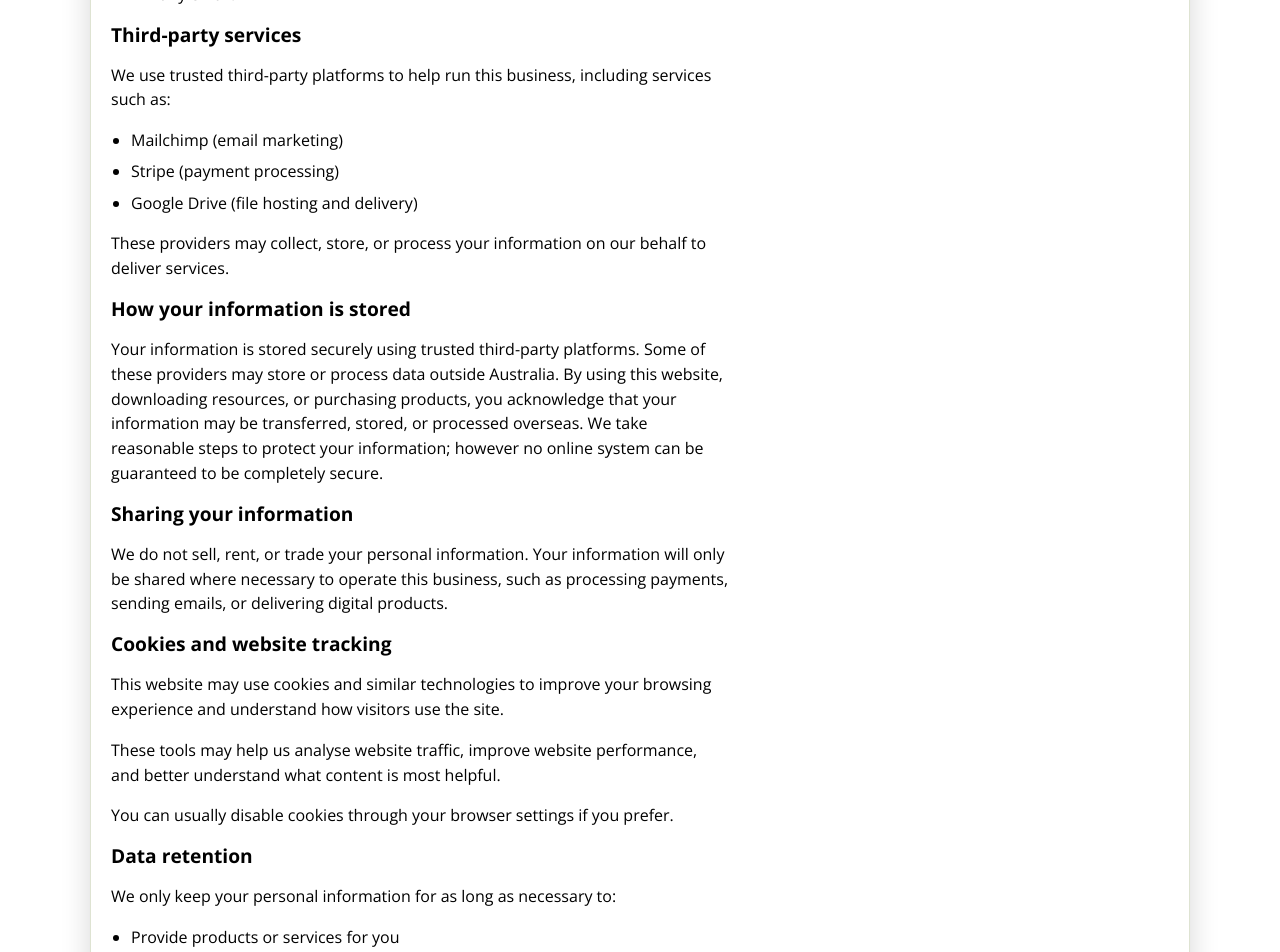
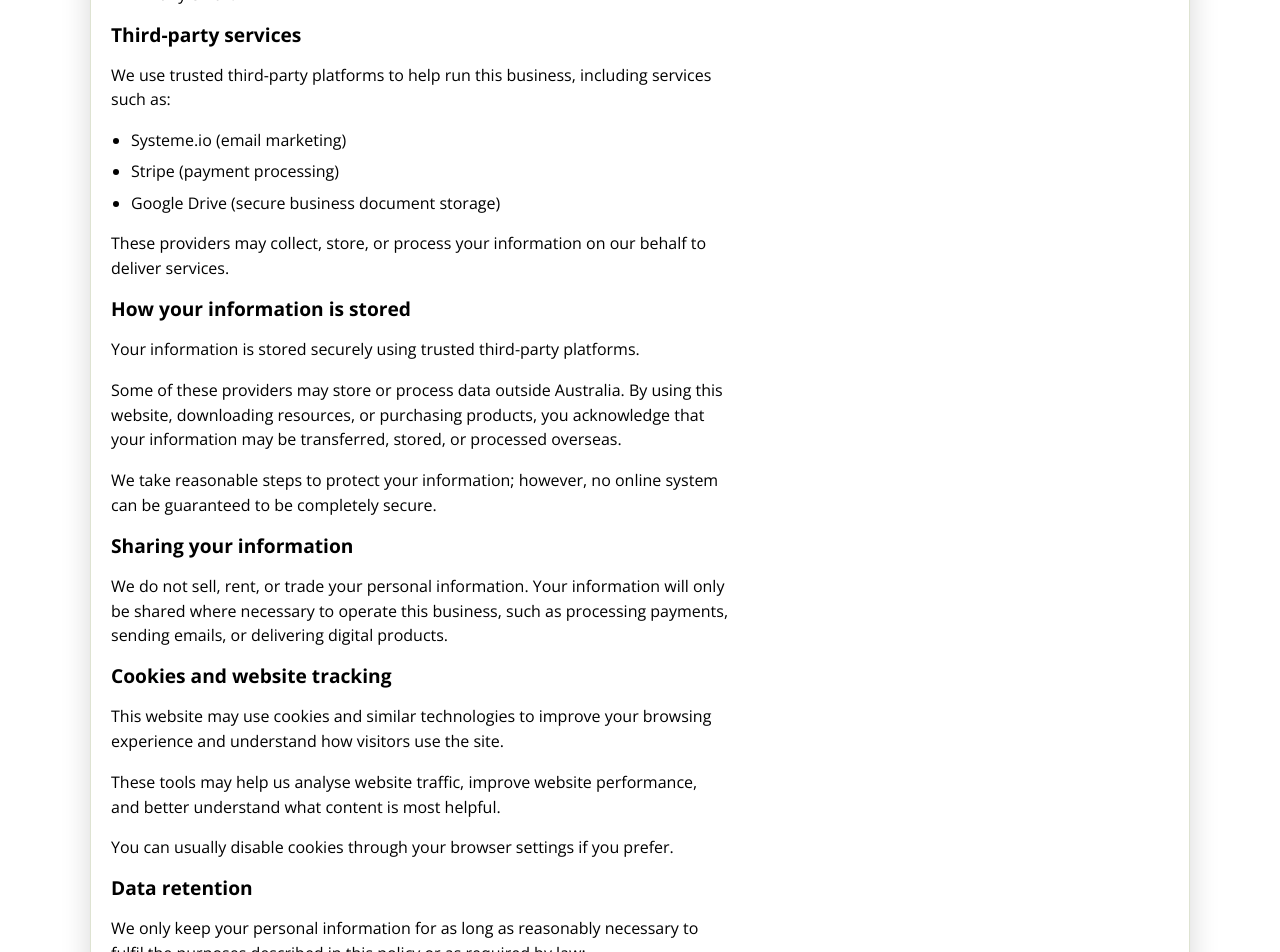
Before and after one commit to JacksonDickfos/turningtideproject, a Next.js app: page /privacy in a window 1280 px wide. Shown: the part 1220-2172 px from the top of the page. Built offline with nearby package versions, Linux system fonts and the light colour scheme.

Commit message:
Update Privacy Policy copy for third-party services and retention.
Co-authored-by: Cursor <cursoragent@cursor.com>

```diff
--- a/src/app/privacy/page.tsx
+++ b/src/app/privacy/page.tsx
@@ -81,9 +81,9 @@ export default function PrivacyPage() {
                 as:
               </p>
               <ul className="legalList">
-                <li>Mailchimp (email marketing)</li>
+                <li>Systeme.io (email marketing)</li>
                 <li>Stripe (payment processing)</li>
-                <li>Google Drive (file hosting and delivery)</li>
+                <li>Google Drive (secure business document storage)</li>
               </ul>
               <p style={{ margin: 0 }}>
                 These providers may collect, store, or process your information on our behalf to
@@ -94,12 +94,16 @@ export default function PrivacyPage() {
                 How your information is stored
               </h2>
               <p style={{ margin: 0 }}>
-                Your information is stored securely using trusted third-party platforms. Some of these
-                providers may store or process data outside Australia. By using this website,
-                downloading resources, or purchasing products, you acknowledge that your information
-                may be transferred, stored, or processed overseas. We take reasonable steps to
-                protect your information; however no online system can be guaranteed to be completely
-                secure.
+                Your information is stored securely using trusted third-party platforms.
+              </p>
+              <p style={{ margin: 0 }}>
+                Some of these providers may store or process data outside Australia. By using this
+                website, downloading resources, or purchasing products, you acknowledge that your
+                information may be transferred, stored, or processed overseas.
+              </p>
+              <p style={{ margin: 0 }}>
+                We take reasonable steps to protect your information; however, no online system can
+                be guaranteed to be completely secure.
               </p>
 
               <h2 className="h3" style={{ margin: 0 }}>
@@ -129,7 +133,10 @@ export default function PrivacyPage() {
               <h2 className="h3" style={{ margin: 0 }}>
                 Data retention
               </h2>
-              <p style={{ margin: 0 }}>We only keep your personal information for as long as necessary to:</p>
+              <p style={{ margin: 0 }}>
+                We only keep your personal information for as long as reasonably necessary to fulfil
+                the purposes described in this policy or as required by law:
+              </p>
               <ul className="legalList">
                 <li>Provide products or services for you</li>
                 <li>Meet legal, tax, or accounting obligations</li>
@@ -144,8 +151,10 @@ export default function PrivacyPage() {
                 <li>Access the personal information we hold about you</li>
                 <li>Correct or update your information</li>
                 <li>Request deletion of your personal information where appropriate</li>
-                <li>To make a request, please contact us using the details below.</li>
               </ul>
+              <p style={{ margin: 0 }}>
+                To make a request, please contact us using the details below.
+              </p>
 
               <h2 className="h3" style={{ margin: 0 }}>
                 Contact
```
